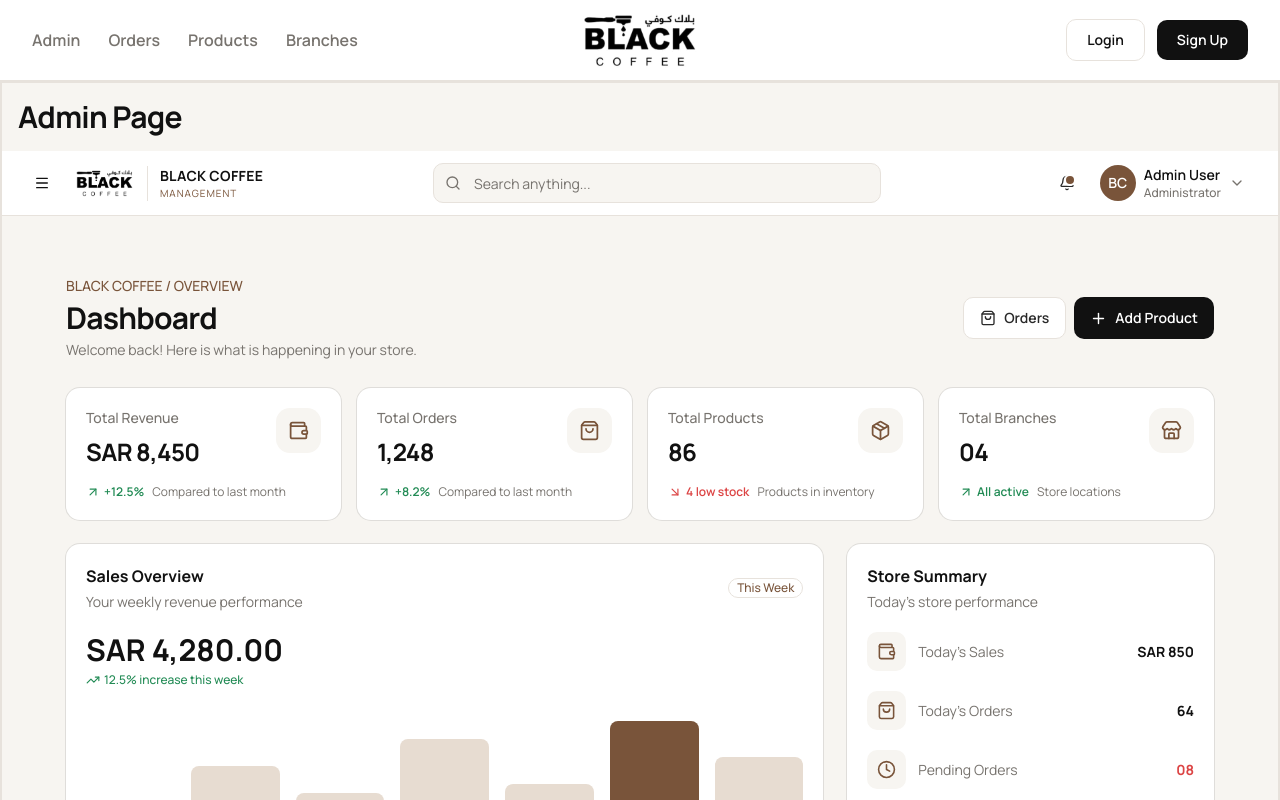
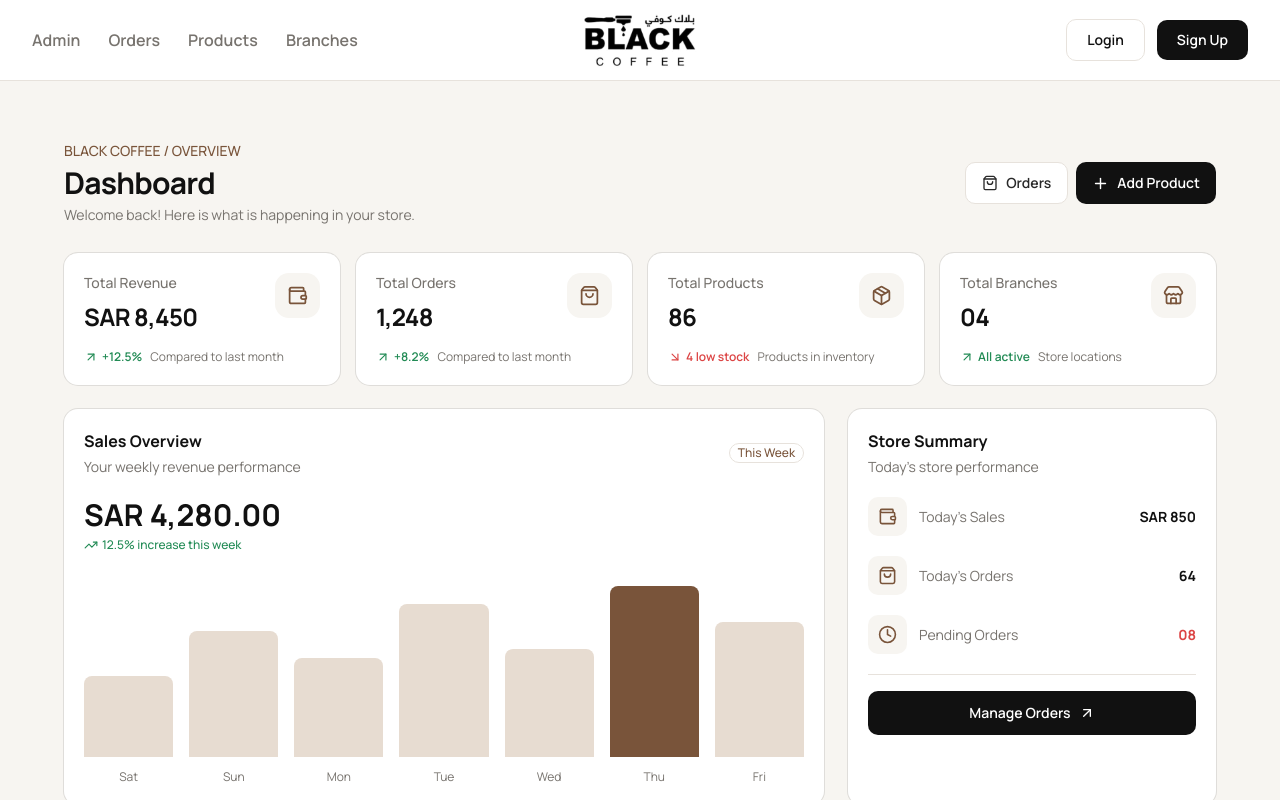
Before and after one commit to sabermahmud/black-coffee-management-system-user, a Next.js app: page /admin in a window 1280 px wide. Shown: the top 800 px of the page. Built offline with nearby package versions, Linux system fonts and the light colour scheme.

Commit message:
admin page polished

```diff
--- a/src/app/admin/page.tsx
+++ b/src/app/admin/page.tsx
@@ -3,19 +3,11 @@ import DashboardPage from "./dashboard/page";
 
 export default function AdminPage() {
   return (
-    <div className="min-h-screen bg-[#F7F5F1] border-2">
-        <div className="m-4">
-            <h2 className="mt-1 text-2xl font-bold tracking-tight text-[#111111] sm:text-3xl">Admin Page</h2>
-        </div>
-      {/* Admin Navbar */}
-      <header className="sticky top-0 z-50">
-        <AdminNavbar />
-      </header>
-
+    <>
       {/* Dashboard Content */}
       <main className="mx-auto w-full max-w-[1600px] px-3 py-5 sm:px-6 sm:py-7 lg:px-8">
         <DashboardPage />
       </main>
-    </div>
+    </>
   );
 }
```
